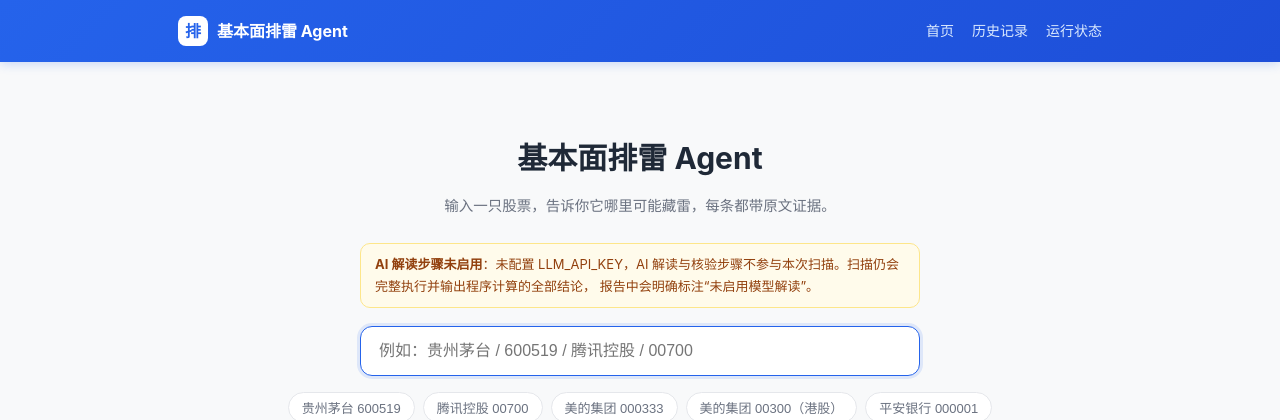
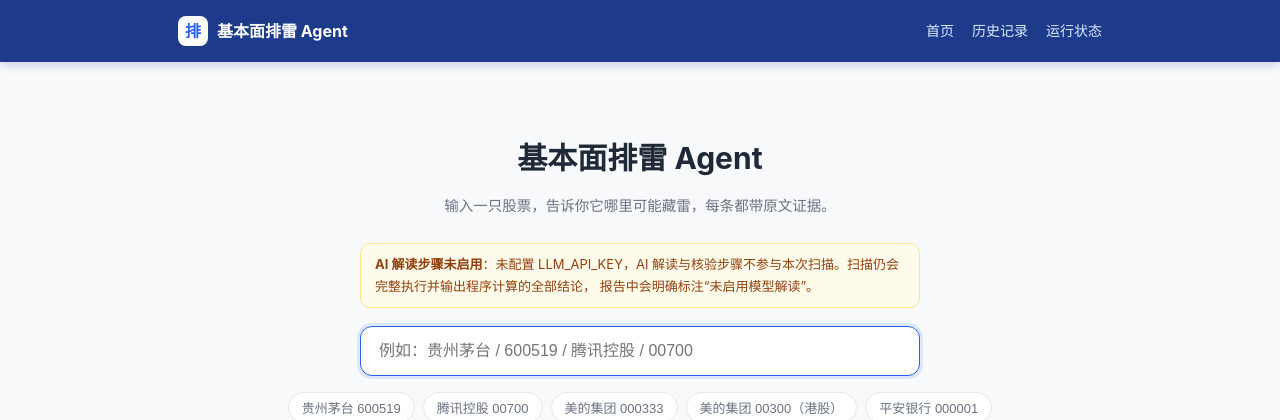
Before and after one commit to shixiong0529/pailei, a FastAPI app: page / in a window 1280 px wide. Shown: the top 420 px of the page. Run offline with FastAPI, Linux system fonts and the light colour scheme; data that the repository does not hold is empty.

Commit message:
style(web): banner 背景改为深蓝 #1e3a8a

```diff
--- a/app/web/static/app.css
+++ b/app/web/static/app.css
@@ -8,8 +8,8 @@ body{margin:0;background:var(--bg);color:var(--text);
   line-height:1.65;font-size:15px}
 a{color:var(--primary);text-decoration:none}
 a:hover{text-decoration:underline}
-.nav{background:linear-gradient(135deg,#2563eb 0%,#1d4ed8 100%);border-bottom:0;
-  position:sticky;top:0;z-index:20;box-shadow:0 2px 10px rgba(37,99,235,.22)}
+.nav{background:#1e3a8a;border-bottom:0;
+  position:sticky;top:0;z-index:20;box-shadow:0 2px 10px rgba(30,58,138,.25)}
 .nav-inner{max-width:960px;margin:0 auto;padding:16px 18px;display:flex;align-items:center;
   justify-content:space-between;gap:16px}
 .brand{font-weight:700;font-size:16px;color:#fff;display:flex;align-items:center;gap:9px}
```
